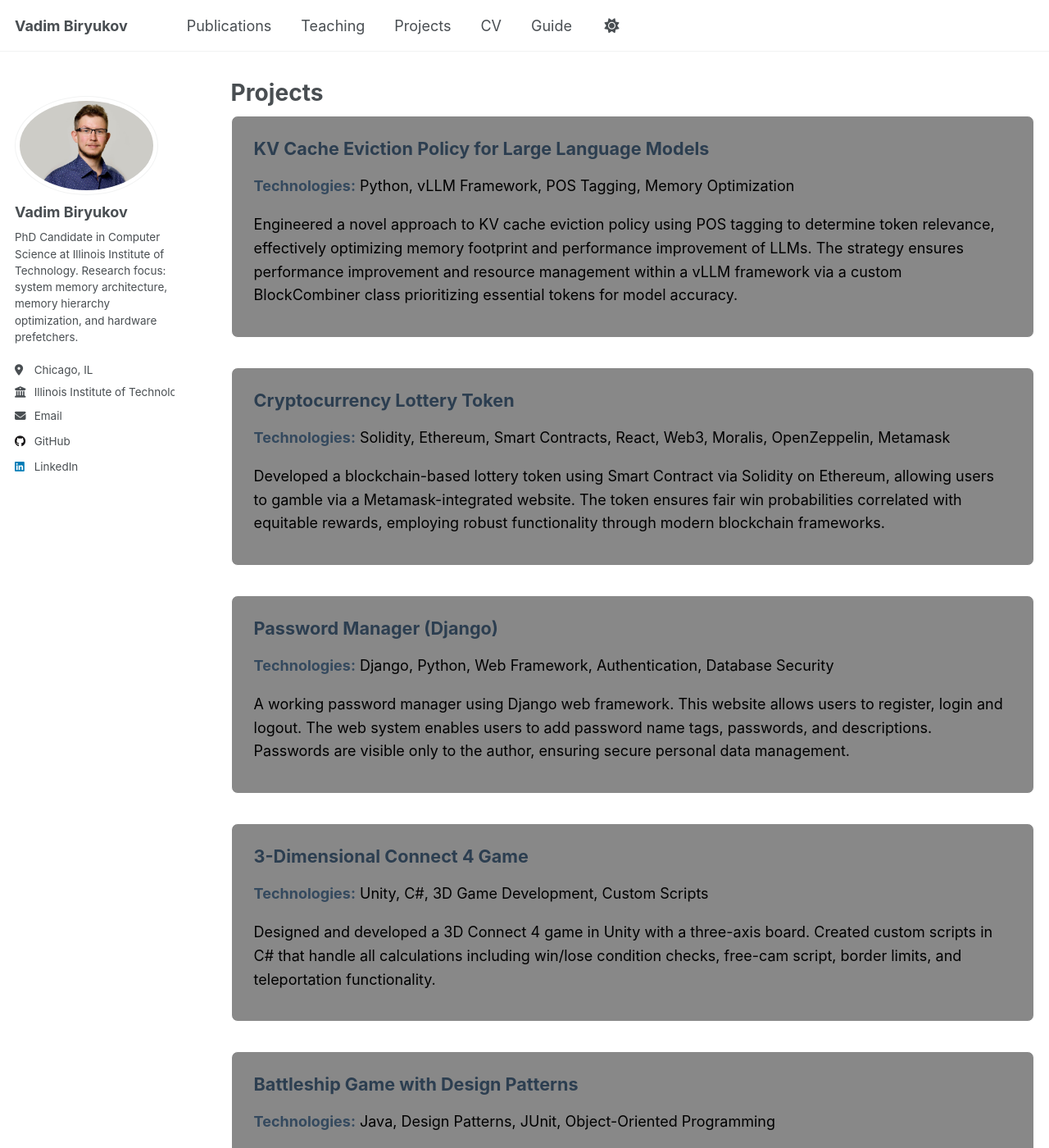
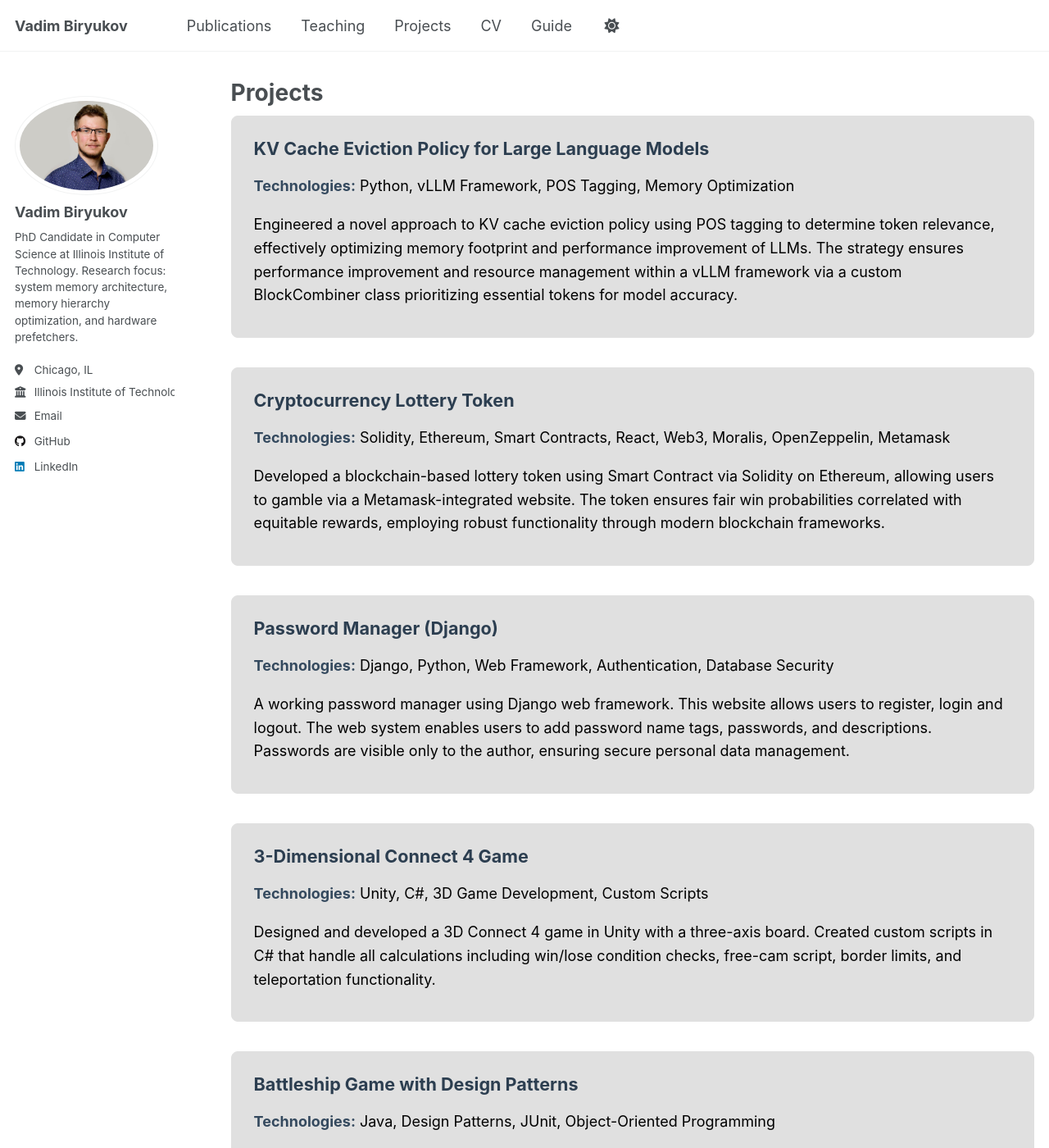
Before and after one commit to VadimBir/VadimBir.github.io, a Jekyll site: the page built from _pages/projects.html, in a window 1280 px wide and 1400 px high. Shown: the whole window at 82% size. Built offline with Jekyll 4.4.1, drawn with Linux system fonts in a browser that asks for light colours.

Commit message:
Update projects.html

```diff
--- a/_pages/projects.html
+++ b/_pages/projects.html
@@ -65,9 +65,9 @@ author_profile: true
 .project {
   margin-bottom: 2rem;
   padding: 1.5rem;
-  border: 1px solid #FFFFFF;
+  border: 1px solid #E0E0E0;
   border-radius: 8px;
-  background-color: #888888;
+  background-color: #E0E0E0;
 }
 
 .project h3 {
```
